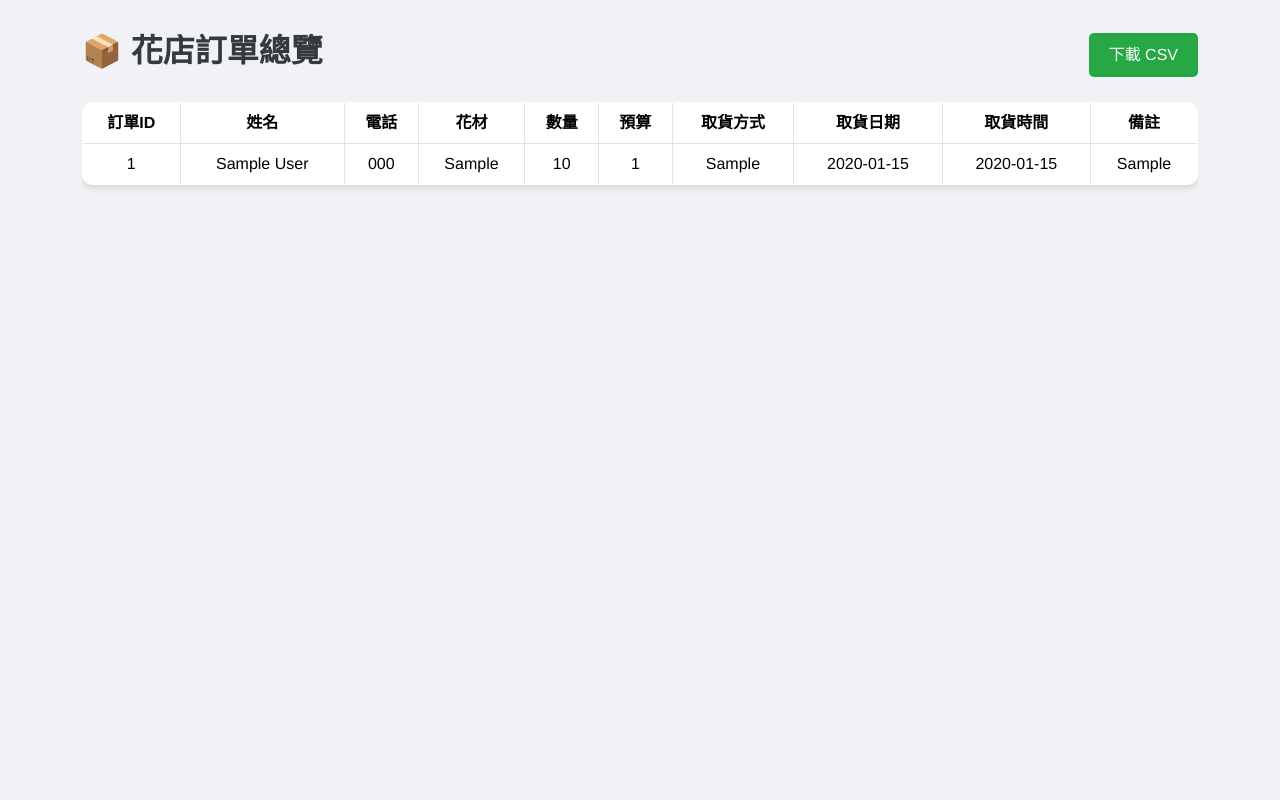
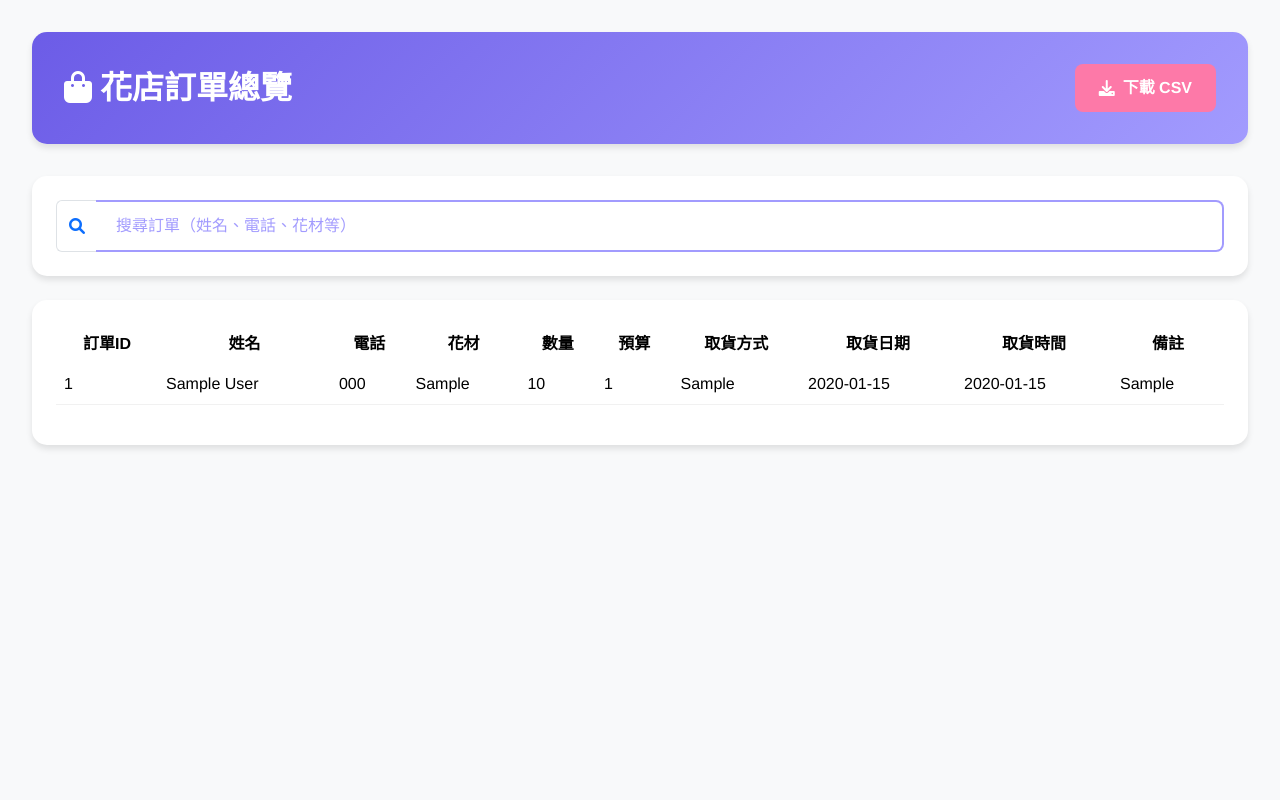
Before and after one commit to Ocean1029/flower_order_bot, a Flask app: page /orders in a window 1280 px wide. Run offline with Flask 3, Linux system fonts and the light colour scheme; tables that the repository leaves empty hold one stand-in row (values such as "Sample post"); parts of the project's set-up code (start-up, migrations or seed data) failed here and were passed over.

Commit message:
訂單網站加上搜尋功能+稍微弄了點UI

```diff
--- a/templates/orders.html
+++ b/templates/orders.html
@@ -3,68 +3,192 @@
 <head>
     <meta charset="UTF-8">
     <title>花店訂單總覽</title>
-    <!-- ✅ Bootstrap CDN -->
     <link href="https://cdn.jsdelivr.net/npm/bootstrap@5.3.2/dist/css/bootstrap.min.css" rel="stylesheet">
+    <link rel="stylesheet" href="https://cdnjs.cloudflare.com/ajax/libs/font-awesome/6.0.0/css/all.min.css">
     <style>
+        :root {
+            --primary-color: #6c5ce7;
+            --secondary-color: #a29bfe;
+            --accent-color: #fd79a8;
+            --background-color: #f8f9fa;
+            --card-shadow: 0 4px 6px rgba(0, 0, 0, 0.1);
+        }
+
         body {
             font-family: "Helvetica Neue", sans-serif;
-            background-color: #f0f2f5;
+            background-color: var(--background-color);
             padding: 2rem;
+            min-height: 100vh;
         }
+
+        .main-container {
+            max-width: 1400px;
+            margin: 0 auto;
+        }
+
+        .header {
+            background: linear-gradient(135deg, var(--primary-color), var(--secondary-color));
+            padding: 2rem;
+            border-radius: 15px;
+            color: white;
+            margin-bottom: 2rem;
+            box-shadow: var(--card-shadow);
+        }
+
         h2 {
-            font-weight: bold;
-            color: #343a40;
+            font-weight: 700;
+            margin: 0;
+            font-size: 2rem;
         }
+
         .download-btn {
-            font-size: 16px;
-            padding: 10px 20px;
-            border-radius: 5px;
-            background-color: #28a745;
+            background-color: var(--accent-color);
             color: white;
+            padding: 12px 24px;
+            border-radius: 8px;
             text-decoration: none;
-            transition: background-color 0.3s;
+            font-weight: 600;
+            transition: all 0.3s ease;
+            display: inline-flex;
+            align-items: center;
+            gap: 8px;
         }
+
         .download-btn:hover {
-            background-color: #218838;
+            background-color: #e84393;
+            transform: translateY(-2px);
+            color: white;
         }
+
+        .search-container {
+            background: white;
+            padding: 1.5rem;
+            border-radius: 15px;
+            margin-bottom: 1.5rem;
+            box-shadow: var(--card-shadow);
+        }
+
+        .search-input {
+            border: 2px solid var(--secondary-color);
+            border-radius: 8px;
+            padding: 12px 20px;
+            width: 100%;
+            font-size: 1rem;
+            transition: all 0.3s ease;
+        }
+
+        .search-input:focus {
+            border-color: var(--primary-color);
+            box-shadow: 0 0 0 0.2rem rgba(108, 92, 231, 0.25);
+            outline: none;
+        }
+
+        .search-input::placeholder {
+            color: #a29bfe;
+        }
+
+        .table-container {
+            background: white;
+            border-radius: 15px;
+            padding: 1.5rem;
+            box-shadow: var(--card-shadow);
+        }
+
         table {
-            background: white;
+            margin: 0;
+        }
+
+        table th {
+            background-color: var(--primary-color);
+            color: white;
+            font-weight: 600;
+            padding: 1rem;
+            text-align: center;
+            border: none;
+        }
+
+        table td {
+            padding: 1rem;
+            vertical-align: middle;
+            border-color: #f1f1f1;
+        }
+
+        .table-hover tbody tr:hover {
+            background-color: rgba(108, 92, 231, 0.05);
+            transition: all 0.3s ease;
+        }
+
+        .table-responsive {
             border-radius: 10px;
-            box-shadow: 0 4px 6px rgba(0, 0, 0, 0.1);
             overflow: hidden;
         }
-        table th {
-            background-color: #007bff;
-            color: white;
-            font-weight: bold;
+
+        .no-results {
             text-align: center;
+            padding: 2rem;
+            color: #666;
+            font-size: 1.1rem;
         }
-        table td {
-            vertical-align: middle;
+
+        .status-badge {
+            padding: 6px 12px;
+            border-radius: 20px;
+            font-size: 0.9rem;
+            font-weight: 500;
         }
-        .table-container {
-            margin-top: 2rem;
+
+        .status-new {
+            background-color: #e3f2fd;
+            color: #1976d2;
         }
-        .table-bordered {
-            border: 1px solid #dee2e6;
+
+        .status-processing {
+            background-color: #fff3e0;
+            color: #f57c00;
         }
-        .table-hover tbody tr:hover {
-            background-color: #f1f1f1;
+
+        .status-completed {
+            background-color: #e8f5e9;
+            color: #388e3c;
         }
-        .table-responsive {
-            margin-top: 1rem;
+
+        @media (max-width: 768px) {
+            body {
+                padding: 1rem;
+            }
+
+            .header {
+                padding: 1.5rem;
+            }
+
+            h2 {
+                font-size: 1.5rem;
+            }
         }
     </style>
 </head>
 <body>
-    <div class="container">
-        <div class="d-flex justify-content-between align-items-center mb-4">
-            <h2>📦 花店訂單總覽</h2>
-            <a href="/orders.csv" class="download-btn">下載 CSV</a>
+    <div class="main-container">
+        <div class="header d-flex justify-content-between align-items-center">
+            <h2><i class="fas fa-shopping-bag me-2"></i>花店訂單總覽</h2>
+            <a href="/orders.csv" class="download-btn">
+                <i class="fas fa-download"></i>
+                下載 CSV
+            </a>
         </div>
 
-        <div class="table-responsive table-container">
-            <table class="table table-bordered table-hover align-middle text-center">
+        <div class="search-container">
+            <div class="input-group">
+                <span class="input-group-text bg-white border-end-0">
+                    <i class="fas fa-search text-primary"></i>
+                </span>
+                <input type="text" id="searchInput" class="form-control search-input border-start-0" placeholder="搜尋訂單（姓名、電話、花材等）">
+            </div>
+        </div>
+
+        <div class="table-container">
+            <div class="table-responsive">
+                <table class="table table-hover align-middle">
                     <thead>
                         <tr>
                             <th>訂單ID</th>
@@ -79,7 +203,7 @@
                             <th>備註</th>
                         </tr>
                     </thead>
-                <tbody>
+                    <tbody id="orderTableBody">
                         {% for row in data %}
                         <tr>
                             <td>{{ row.id }}</td>
@@ -96,7 +220,43 @@
                         {% endfor %}
                     </tbody>
                 </table>
+                <div id="noResults" class="no-results" style="display: none;">
+                    <i class="fas fa-search fa-2x mb-3"></i>
+                    <p>找不到符合條件的訂單</p>
                 </div>
             </div>
+        </div>
+    </div>
+
+    <script>
+        document.addEventListener('DOMContentLoaded', function() {
+            const searchInput = document.getElementById('searchInput');
+            const tableBody = document.getElementById('orderTableBody');
+            const noResults = document.getElementById('noResults');
+            const rows = tableBody.getElementsByTagName('tr');
+
+            searchInput.addEventListener('input', function() {
+                const searchText = this.value.toLowerCase();
+                let hasResults = false;
+
+                for (let row of rows) {
+                    const cells = row.getElementsByTagName('td');
+                    let found = false;
+
+                    for (let cell of cells) {
+                        if (cell.textContent.toLowerCase().includes(searchText)) {
+                            found = true;
+                            break;
+                        }
+                    }
+
+                    row.style.display = found ? '' : 'none';
+                    if (found) hasResults = true;
+                }
+
+                noResults.style.display = hasResults ? 'none' : 'block';
+            });
+        });
+    </script>
 </body>
 </html>
```
Lines whose indentation alone changed are shown as unchanged.
